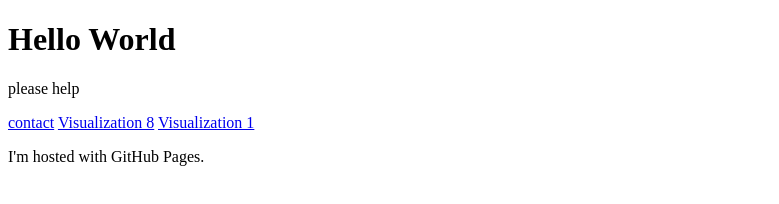
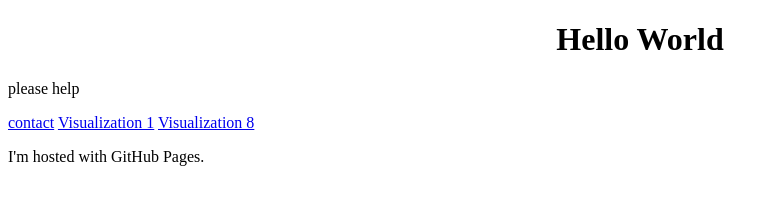
Before and after one commit to Joran14/joran14.github.io, a plain HTML site: page index.html in a window 1280 px wide. Shown: the whole page, without its empty margins (0-779 px from the left). Drawn offline with Linux system fonts and the light colour scheme.

Commit message:
Update index.html

```diff
--- a/index.html
+++ b/index.html
@@ -1,11 +1,12 @@
 <!DOCTYPE html>
 <html>
 <body>
-<h1>Hello World</h1>
+<h1><center>Hello World</h1>
 <p>please help</p>
 <a href="/contact.html">contact</a>
+<a href="/viz1.html">Visualization 1</a>
 <a href="/viz8.html">Visualization 8</a>
-<a href="/viz1.html">Visualization 1</a>
+
 <p>I'm hosted with GitHub Pages.</p>
 </body>
 </html>
```
